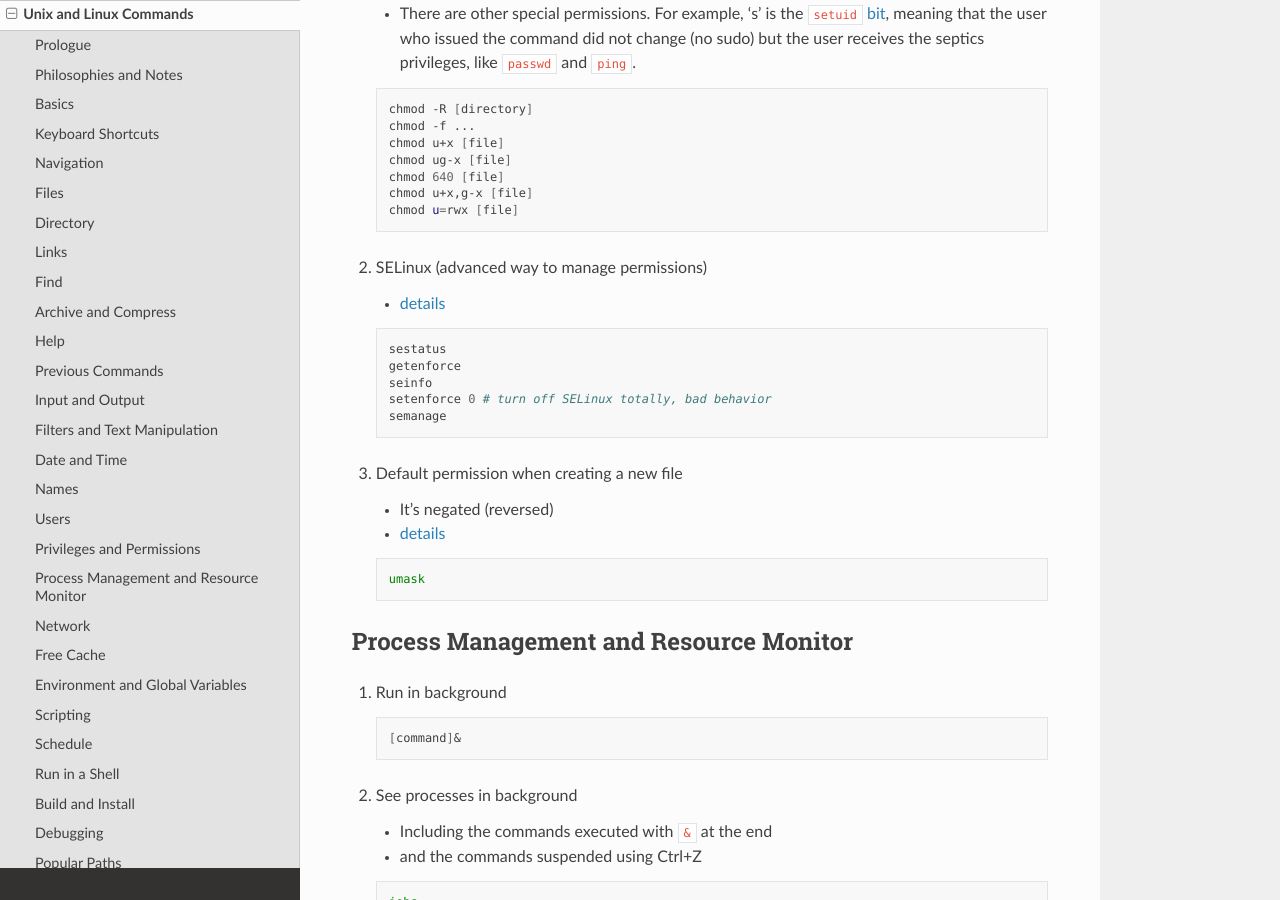
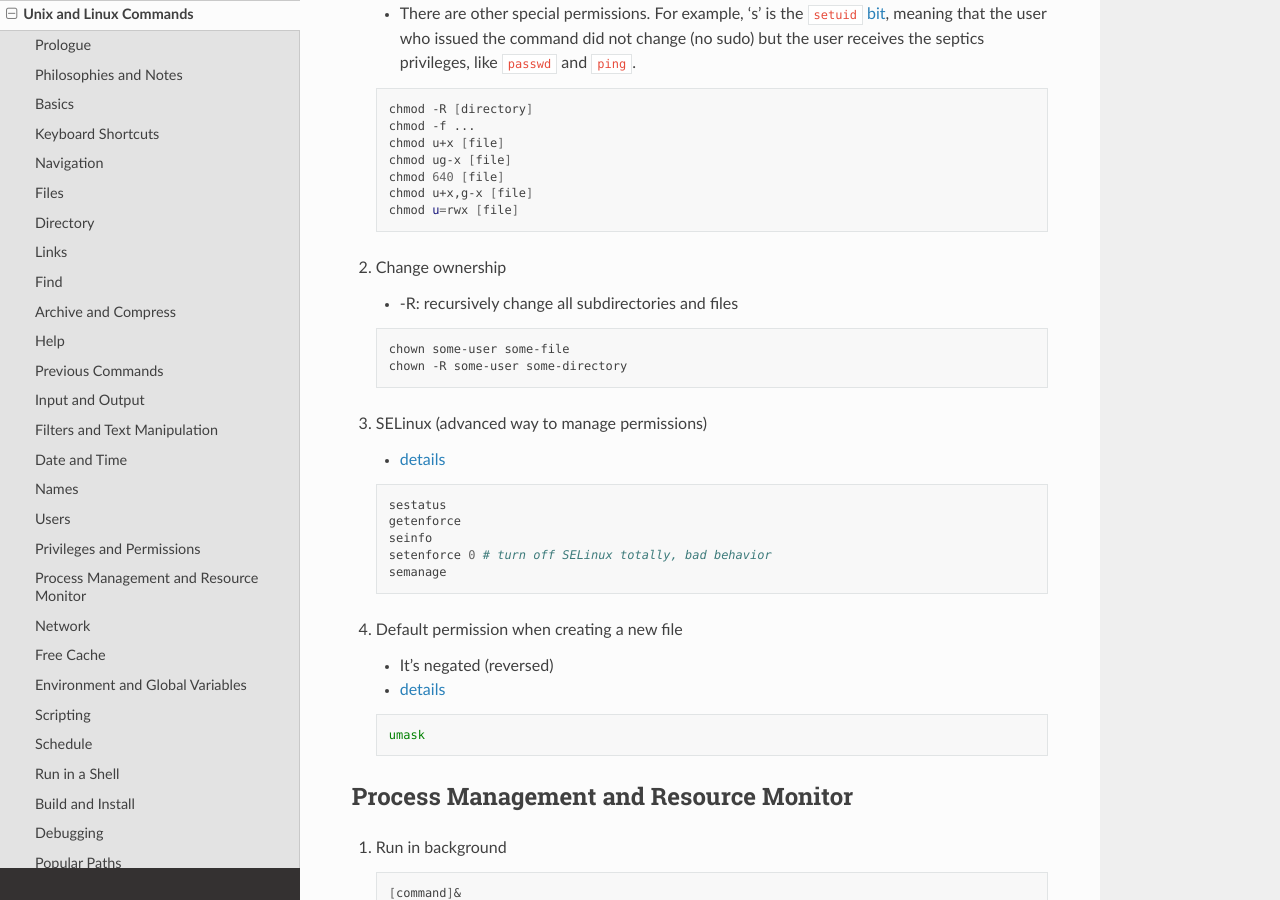
Before and after one commit to snowme34/snowme34.com, a Sphinx documentation site: the page built from docs/source/reference/commands/unix-and-linux-commands.md, in a window 1280 px wide and 900 px high, scrolled down 18951 px. Built offline with Sphinx 7.4.7 and the Read the Docs theme 2.0.0, drawn with Linux system fonts in a browser that asks for light colours.

Commit message:
add chown command

````diff
--- a/docs/source/reference/commands/unix-and-linux-commands.md
+++ b/docs/source/reference/commands/unix-and-linux-commands.md
@@ -1004,7 +1004,16 @@ The event reference (!) is mainly used in scripts?
     chmod u=rwx [file]
     ```
 
-2. SELinux (advanced way to manage permissions)
+2. Change ownership
+
+    * -R: recursively change all subdirectories and files
+
+    ```bash
+    chown some-user some-file
+    chown -R some-user some-directory
+    ```
+
+3. SELinux (advanced way to manage permissions)
 
     * [details](https://people.redhat.com/rsawhill/selinux/)
 
````
Also changed, not shown: other parts of docs/source/reference/commands/unix-and-linux-commands.md (+1 -1 lines).
